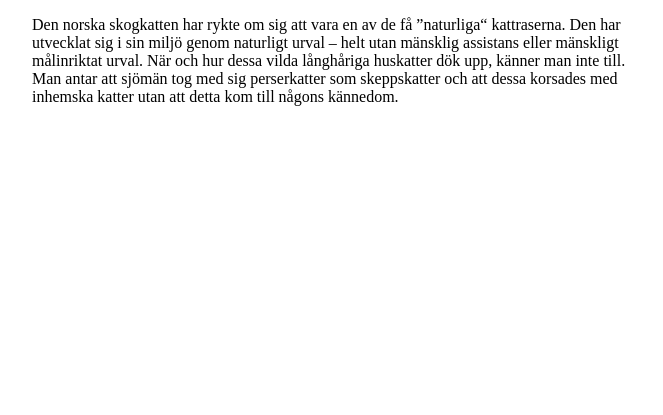
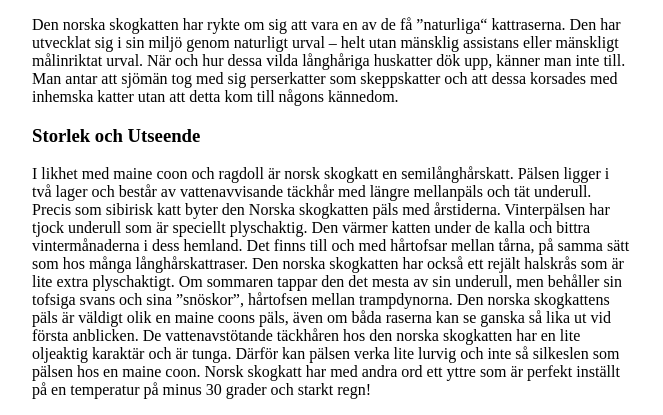
Before and after one commit to rabiabee/doglopedia, a plain HTML site: page index.html in a window 1280 px wide. Shown: the part 387-802 px from the top of the page, without its empty margins (308-971 px from the left). Drawn offline with Linux system fonts and the light colour scheme.

Commit message:
subheading + paragraph
added more info text and subheading

```diff
--- a/index.html
+++ b/index.html
@@ -37,6 +37,29 @@
             någons kännedom.</p>
     </div>
 
+    <h3>Storlek och Utseende</h3>
+    <div>
+        <p id="info-box">I likhet med maine coon och ragdoll är norsk skogkatt en semilånghårskatt. Pälsen ligger i
+            två
+            lager och består av vattenavvisande täckhår med längre mellanpäls och tät underull. Precis som sibirisk
+            katt
+            byter den Norska skogkatten päls med årstiderna. Vinterpälsen har tjock underull som är speciellt
+            plyschaktig. Den värmer katten under de kalla och bittra vintermånaderna i dess hemland. Det finns till
+            och
+            med hårtofsar mellan tårna, på samma sätt som hos många långhårskattraser. Den norska skogkatten har
+            också
+            ett rejält halskrås som är lite extra plyschaktigt. Om sommaren tappar den det mesta av sin underull,
+            men
+            behåller sin tofsiga svans och sina ”snöskor”, hårtofsen mellan trampdynorna. Den norska skogkattens
+            päls är
+            väldigt olik en maine coons päls, även om båda raserna kan se ganska så lika ut vid första anblicken. De
+            vattenavstötande täckhåren hos den norska skogkatten har en lite oljeaktig karaktär och är tunga. Därför
+            kan
+            pälsen verka lite lurvig och inte så silkeslen som pälsen hos en maine coon. Norsk skogkatt har med
+            andra
+            ord ett yttre som är perfekt inställt på en temperatur på minus 30 grader och starkt regn!</p>
+    </div>
+
 
 
     <body>
```
